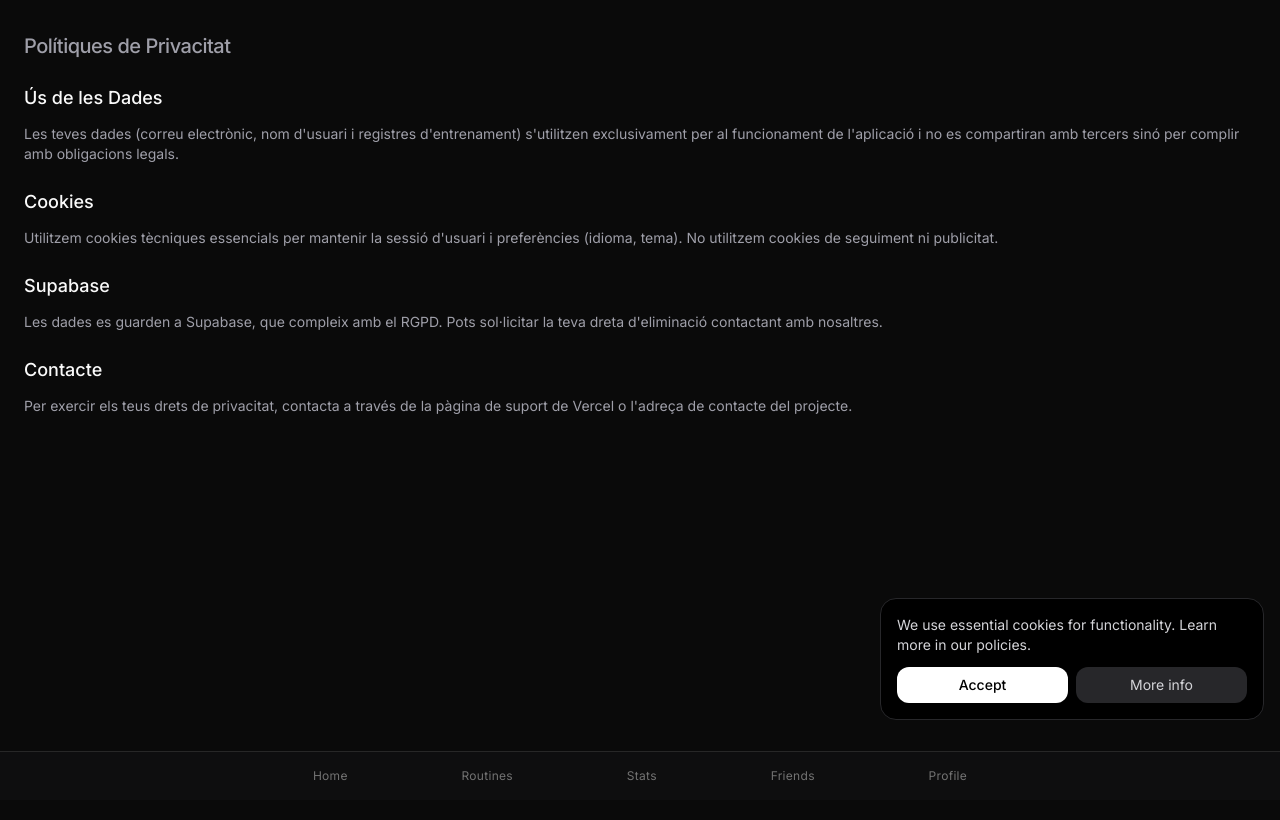
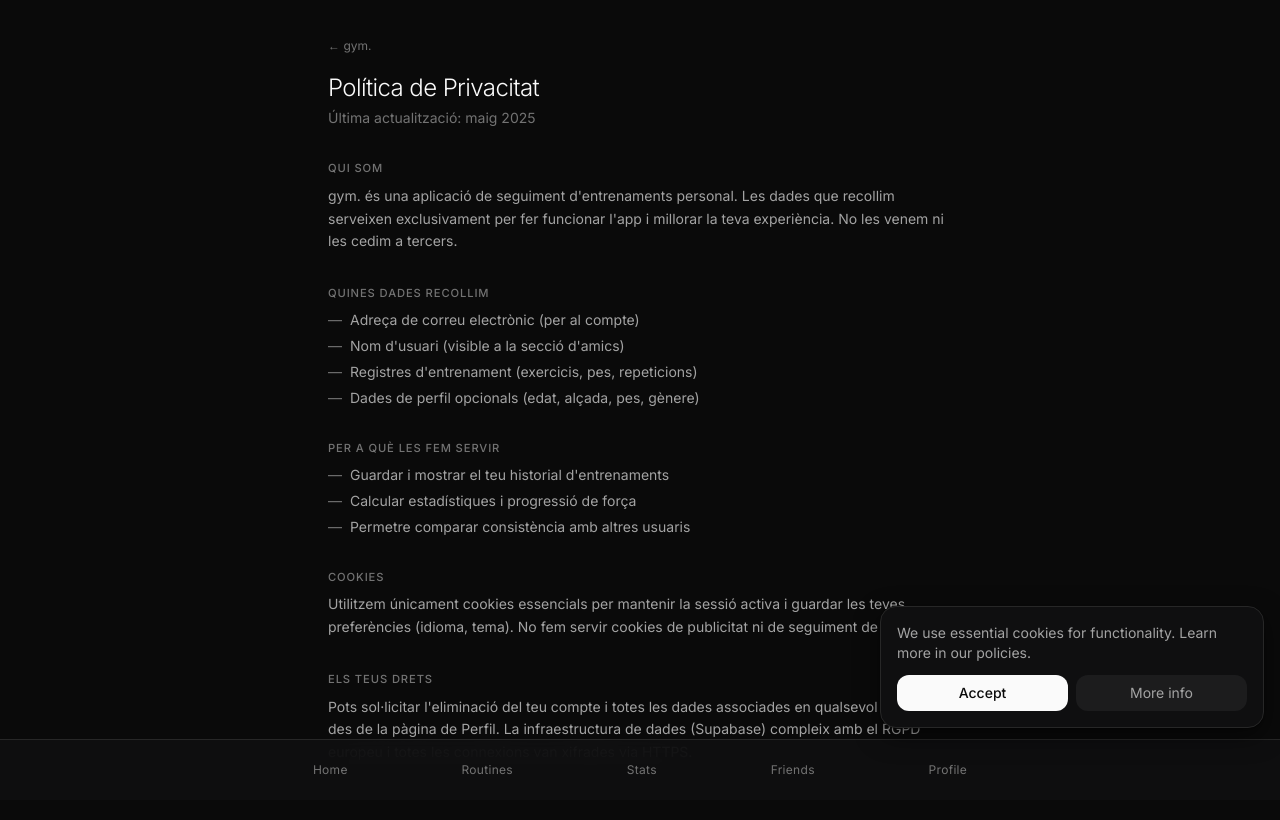
Before and after one commit to fisas-1/smartgym, a Next.js app: page /privacy in a window 1280 px wide. Shown: the top 820 px of the page. Built offline with nearby package versions, Linux system fonts and the light colour scheme; no server answers.

Commit message:
blablabla

```diff
--- a/app/components/CookiesBanner.tsx
+++ b/app/components/CookiesBanner.tsx
@@ -8,32 +8,43 @@ export default function CookiesBanner() {
   const { t } = useTranslation()
 
   useEffect(() => {
-    const accepted = localStorage.getItem('cookies_accepted')
+    const accepted = document.cookie.split(';').some(c => c.trim().startsWith('cookies_accepted='))
     if (!accepted) setShow(true)
   }, [])
 
   function acceptCookies() {
-    localStorage.setItem('cookies_accepted', 'true')
+    const maxAge = 60 * 60 * 24 * 365
+    document.cookie = `cookies_accepted=true; path=/; max-age=${maxAge}; SameSite=Strict`
     setShow(false)
   }
 
   if (!show) return null
 
   return (
-    <div className="fixed bottom-20 left-4 right-4 sm:left-auto sm:right-4 sm:max-w-sm bg-black/95 border border-zinc-800 rounded-2xl p-4 z-[60]">
-      <p className="text-zinc-300 text-sm mb-3">
-        {t('cookies.message') || 'Utilitzem cookies essentials per al funcionament. Més informació a les polítiques.'}
+    <div
+      className="fixed left-4 right-4 sm:left-auto sm:right-4 sm:max-w-sm rounded-2xl p-4 z-[60]"
+      style={{
+        bottom: 'calc(4.5rem + env(safe-area-inset-bottom))',
+        backgroundColor: 'var(--card)',
+        border: '1px solid var(--border)',
+        boxShadow: 'var(--shadow-soft)',
+      }}
+    >
+      <p className="text-sm mb-3" style={{ color: 'var(--color-text-secondary)' }}>
+        {t('cookies.message') || 'Utilitzem cookies essencials per al funcionament de l\'app.'}
       </p>
       <div className="flex gap-2">
         <button
           onClick={acceptCookies}
-          className="flex-1 py-2 rounded-xl bg-white text-black text-sm font-medium"
+          className="flex-1 py-2 rounded-xl text-sm font-medium transition-opacity hover:opacity-90"
+          style={{ backgroundColor: 'var(--color-text-primary)', color: 'var(--color-bg-primary)' }}
         >
           {t('cookies.accept') || 'Acceptar'}
         </button>
         <a
           href="/privacy"
-          className="flex-1 py-2 rounded-xl bg-zinc-800 text-zinc-300 text-sm text-center"
+          className="flex-1 py-2 rounded-xl text-sm text-center transition-colors hover:bg-[var(--surface-hover)]"
+          style={{ backgroundColor: 'var(--surface-strong)', color: 'var(--color-text-secondary)' }}
         >
           {t('cookies.more') || 'Més info'}
         </a>
--- a/app/components/Navigation.tsx
+++ b/app/components/Navigation.tsx
@@ -31,7 +31,7 @@ export default function Navigation() {
             <Link
               key={item.href}
               href={item.href}
-              className={`text-xs tracking-wide px-3 py-2 rounded-full whitespace-nowrap transition-colors ${
+              className={`text-xs tracking-wide px-3 py-2 min-h-[44px] flex items-center rounded-full whitespace-nowrap transition-colors ${
                 active
                   ? 'text-[var(--color-text-primary)] bg-[var(--surface-strong)]'
                   : 'text-[var(--color-text-tertiary)] hover:text-[var(--color-text-primary)]'
--- a/app/components/RestTimer.tsx
+++ b/app/components/RestTimer.tsx
@@ -62,7 +62,7 @@ export default function RestTimer({ defaultSeconds = 90 }: Props) {
 
   if (!running && remaining === 0) {
     return (
-      <div className="fixed bottom-24 left-1/2 -translate-x-1/2 z-40 flex gap-1 backdrop-blur-md rounded-full px-2 py-1.5 fade-in" style={surfaceStyle}>
+      <div className="fixed bottom-[calc(4.5rem+env(safe-area-inset-bottom))] left-1/2 -translate-x-1/2 z-40 flex gap-1 backdrop-blur-md rounded-full px-2 py-1.5 fade-in" style={surfaceStyle}>
         {PRESETS.map(p => (
           <button
             key={p}
@@ -78,7 +78,7 @@ export default function RestTimer({ defaultSeconds = 90 }: Props) {
   }
 
   return (
-    <div className="fixed bottom-24 left-1/2 -translate-x-1/2 z-40 backdrop-blur-md rounded-2xl px-4 py-3 min-w-[220px] fade-in" style={surfaceStyle}>
+    <div className="fixed bottom-[calc(4.5rem+env(safe-area-inset-bottom))] left-1/2 -translate-x-1/2 z-40 backdrop-blur-md rounded-2xl px-4 py-3 min-w-[220px] fade-in" style={surfaceStyle}>
       <div className="flex items-center justify-between gap-3">
         <div>
           <p className="text-[10px] uppercase tracking-wider text-[var(--color-text-tertiary)]">{t('timer.rest')}</p>
--- a/app/contexts/AuthContext.tsx
+++ b/app/contexts/AuthContext.tsx
@@ -46,12 +46,13 @@ export function AuthProvider({ children }: { children: React.ReactNode }) {
   }
 
   async function signUp(email: string, password: string, username: string) {
+    const origin = typeof window !== 'undefined' ? window.location.origin : process.env.NEXT_PUBLIC_SITE_URL ?? ''
     const { data, error } = await supabase.auth.signUp({
       email,
       password,
       options: {
         data: { username },
-        redirectTo: `${typeof window !== 'undefined' ? window.location.origin : process.env.NEXT_PUBLIC_SITE_URL || 'https://tu-dominio.vercel.app'}/auth/callback`,
+        redirectTo: `${origin}/auth/callback`,
       } as any,
     })
     if (error) return { error: error.message }
@@ -74,8 +75,9 @@ export function AuthProvider({ children }: { children: React.ReactNode }) {
   }
 
   async function resetPassword(email: string) {
+    const origin = typeof window !== 'undefined' ? window.location.origin : process.env.NEXT_PUBLIC_SITE_URL ?? ''
     const { error } = await supabase.auth.resetPasswordForEmail(email, {
-      redirectTo: `${typeof window !== 'undefined' ? window.location.origin : process.env.NEXT_PUBLIC_SITE_URL || 'https://tu-dominio.vercel.app'}/auth/callback`,
+      redirectTo: `${origin}/auth/callback`,
     } as any);
     if (error) return { error: error.message }
     return {}
--- a/app/layout.tsx
+++ b/app/layout.tsx
@@ -9,7 +9,8 @@ const inter = Inter({ subsets: ["latin"] });
 
 export const metadata: Metadata = {
   title: "gym.",
-  description: "Track your training",
+  description: "Seguiment d'entrenaments personal",
+  manifest: "/manifest.json",
 };
 
 export default function RootLayout({
@@ -19,6 +20,15 @@ export default function RootLayout({
 }>) {
   return (
     <html lang="ca" suppressHydrationWarning>
+      <head>
+        <link rel="manifest" href="/manifest.json" />
+        <meta name="mobile-web-app-capable" content="yes" />
+        <meta name="apple-mobile-web-app-capable" content="yes" />
+        <meta name="apple-mobile-web-app-status-bar-style" content="black-translucent" />
+        <meta name="apple-mobile-web-app-title" content="gym." />
+        <meta name="theme-color" content="#ffffff" media="(prefers-color-scheme: light)" />
+        <meta name="theme-color" content="#0a0a0a" media="(prefers-color-scheme: dark)" />
+      </head>
       <body className={`${inter.className} antialiased bg-[var(--background)] text-[var(--foreground)]`}>
         <Providers>
           <CookiesBanner />
--- a/app/page.tsx
+++ b/app/page.tsx
@@ -75,9 +75,12 @@ export default function HomePage() {
   }, [weight, reps, unit])
 
   useEffect(() => { loadSavedSets() }, [user])
-    useEffect(() => {
+  useEffect(() => {
+    const id = setTimeout(() => {
       if (exercise) analyzeOverload(exercise, t, format, unit).then(setSuggestion)
-    }, [exercise, t, format, unit])
+    }, 400)
+    return () => clearTimeout(id)
+  }, [exercise, t, format, unit])
 
     const getDisplayExercises = () => [...DEFAULT_EXERCISES, ...customExercises]
 
@@ -215,15 +218,31 @@ export default function HomePage() {
     if (!user) {
       return (
         <div className="min-h-screen bg-[var(--color-bg-primary)] text-[var(--color-text-primary)] flex items-center justify-center px-6">
-          <div className="text-center space-y-6 max-w-sm w-full">
-            <h1 className="text-4xl font-light tracking-tight">gym.</h1>
-            <p className="text-[var(--color-text-tertiary)] text-sm">{t('home.welcome')}</p>
-            <div className="flex flex-col sm:flex-row gap-3">
-              <a href="/login" className="flex-1 py-4 px-6 rounded-2xl font-medium border border-[var(--border)] text-[var(--color-text-primary)] hover:bg-[var(--surface-strong)] transition-colors">
+          <div className="max-w-sm w-full space-y-8">
+            <div className="text-center space-y-3">
+              <h1 className="text-4xl font-light tracking-tight">gym.</h1>
+              <p className="text-[var(--color-text-secondary)] text-sm leading-relaxed">{t('home.welcome')}</p>
+            </div>
+
+            <div className="card-surface divide-y divide-[var(--border)]">
+              {[
+                { icon: '📈', label: t('home.featureProgress') || 'Registra el teu 1RM i progressió' },
+                { icon: '📋', label: t('home.featureRoutines') || 'Crea i segueix les teves rutines' },
+                { icon: '🏆', label: t('home.featureFriends') || 'Compara consistència amb amics' },
+              ].map(({ icon, label }) => (
+                <div key={label} className="flex items-center gap-3 px-4 py-3">
+                  <span className="text-lg w-7 text-center flex-shrink-0">{icon}</span>
+                  <span className="text-sm text-[var(--color-text-secondary)]">{label}</span>
+                </div>
+              ))}
+            </div>
+
+            <div className="flex flex-col gap-3">
+              <a href="/login" className="w-full py-4 px-6 rounded-2xl font-medium text-center bg-[var(--color-text-primary)] text-[var(--color-bg-primary)] hover:opacity-90 transition-opacity">
+                {t('common.register')}
+              </a>
+              <a href="/login" className="w-full py-4 px-6 rounded-2xl font-medium text-center border border-[var(--border)] text-[var(--color-text-primary)] hover:bg-[var(--surface-strong)] transition-colors">
                 {t('common.login')}
-              </a>
-              <a href="/login" className="flex-1 py-4 px-6 rounded-2xl font-medium bg-[var(--color-text-primary)] text-[var(--color-bg-primary)] hover:opacity-90 transition-opacity">
-                {t('common.register')}
               </a>
             </div>
           </div>
--- a/app/privacy/page.tsx
+++ b/app/privacy/page.tsx
@@ -1,50 +1,64 @@
-import { Metadata } from 'next'
+import Link from 'next/link'
+import type { Metadata } from 'next'
 
 export const metadata: Metadata = {
-  title: 'Polítiques de Privacitat - gym.',
-  description: 'Polítiques de privacitat i ús de cookies',
+  title: 'Privacitat — gym.',
+  description: 'Política de privacitat i ús de cookies',
 }
 
 export default function PrivacyPage() {
   return (
     <div className="min-h-screen bg-[var(--color-bg-primary)] text-[var(--color-text-primary)]">
-      <div className="px-6 pt-8 pb-6">
-        <h1 className="text-xl font-medium tracking-tight text-zinc-400">Polítiques de Privacitat</h1>
-      </div>
+      <div className="px-6 pt-8 pb-24 max-w-2xl mx-auto space-y-8">
 
-      <div className="px-6 space-y-6 pb-20">
-        <section className="space-y-3">
-          <h2 className="text-lg font-medium">Ús de les Dades</h2>
-          <p className="text-zinc-400 text-sm">
-            Les teves dades (correu electrònic, nom d'usuari i registres d'entrenament)
-            s'utilitzen exclusivament per al funcionament de l'aplicació i no es compartiran
-            amb tercers sinó per complir amb obligacions legals.
+        <div>
+          <Link href="/" className="text-xs text-[var(--color-text-tertiary)] hover:text-[var(--color-text-primary)] transition-colors">
+            ← gym.
+          </Link>
+          <h1 className="mt-4 text-2xl font-light tracking-tight">Política de Privacitat</h1>
+          <p className="mt-1 text-sm text-[var(--color-text-tertiary)]">Última actualització: maig 2025</p>
+        </div>
+
+        <section className="space-y-2">
+          <h2 className="section-label">Qui som</h2>
+          <p className="text-sm text-[var(--color-text-secondary)] leading-relaxed">
+            gym. és una aplicació de seguiment d'entrenaments personal. Les dades que recollim serveixen exclusivament per fer funcionar l'app i millorar la teva experiència. No les venem ni les cedim a tercers.
           </p>
         </section>
 
-        <section className="space-y-3">
-          <h2 className="text-lg font-medium">Cookies</h2>
-          <p className="text-zinc-400 text-sm">
-            Utilitzem cookies tècniques essencials per mantenir la sessió d'usuari
-            i preferències (idioma, tema). No utilitzem cookies de seguiment ni publicitat.
+        <section className="space-y-2">
+          <h2 className="section-label">Quines dades recollim</h2>
+          <ul className="space-y-1.5 text-sm text-[var(--color-text-secondary)]">
+            <li className="flex gap-2"><span className="text-[var(--color-text-tertiary)]">—</span>Adreça de correu electrònic (per al compte)</li>
+            <li className="flex gap-2"><span className="text-[var(--color-text-tertiary)]">—</span>Nom d'usuari (visible a la secció d'amics)</li>
+            <li className="flex gap-2"><span className="text-[var(--color-text-tertiary)]">—</span>Registres d'entrenament (exercicis, pes, repeticions)</li>
+            <li className="flex gap-2"><span className="text-[var(--color-text-tertiary)]">—</span>Dades de perfil opcionals (edat, alçada, pes, gènere)</li>
+          </ul>
+        </section>
+
+        <section className="space-y-2">
+          <h2 className="section-label">Per a què les fem servir</h2>
+          <ul className="space-y-1.5 text-sm text-[var(--color-text-secondary)]">
+            <li className="flex gap-2"><span className="text-[var(--color-text-tertiary)]">—</span>Guardar i mostrar el teu historial d'entrenaments</li>
+            <li className="flex gap-2"><span className="text-[var(--color-text-tertiary)]">—</span>Calcular estadístiques i progressió de força</li>
+            <li className="flex gap-2"><span className="text-[var(--color-text-tertiary)]">—</span>Permetre comparar consistència amb altres usuaris</li>
+          </ul>
+        </section>
+
+        <section className="space-y-2">
+          <h2 className="section-label">Cookies</h2>
+          <p className="text-sm text-[var(--color-text-secondary)] leading-relaxed">
+            Utilitzem únicament cookies essencials per mantenir la sessió activa i guardar les teves preferències (idioma, tema). No fem servir cookies de publicitat ni de seguiment de tercers.
           </p>
         </section>
 
-        <section className="space-y-3">
-          <h2 className="text-lg font-medium">Supabase</h2>
-          <p className="text-zinc-400 text-sm">
-            Les dades es guarden a Supabase, que compleix amb el RGPD.
-            Pots sol·licitar la teva dreta d'eliminació contactant amb nosaltres.
+        <section className="space-y-2">
+          <h2 className="section-label">Els teus drets</h2>
+          <p className="text-sm text-[var(--color-text-secondary)] leading-relaxed">
+            Pots sol·licitar l'eliminació del teu compte i totes les dades associades en qualsevol moment des de la pàgina de Perfil. La infraestructura de dades (Supabase) compleix amb el RGPD europeu i totes les connexions van xifrades via HTTPS.
           </p>
         </section>
 
-        <section className="space-y-3">
-          <h2 className="text-lg font-medium">Contacte</h2>
-          <p className="text-zinc-400 text-sm">
-            Per exercir els teus drets de privacitat, contacta a través de la pàgina
-            de suport de Vercel o l'adreça de contacte del projecte.
-          </p>
-        </section>
       </div>
     </div>
   )
--- a/middleware.ts
+++ b/middleware.ts
@@ -7,9 +7,11 @@ export function middleware(request: NextRequest) {
   response.headers.set('X-Content-Type-Options', 'nosniff')
   response.headers.set('X-Frame-Options', 'DENY')
   response.headers.set('Referrer-Policy', 'strict-origin-when-cross-origin')
+  response.headers.set('Strict-Transport-Security', 'max-age=31536000; includeSubDomains')
+  response.headers.set('Permissions-Policy', 'camera=(), microphone=(), geolocation=()')
   response.headers.set(
     'Content-Security-Policy',
-    "default-src 'self'; script-src 'self' 'unsafe-inline' 'unsafe-eval' https:; style-src 'self' 'unsafe-inline' https:; img-src 'self' data: https:; font-src 'self' https:; connect-src 'self' https://*.supabase.co https://*.supabase.in https://*.supabase.net wss://*.supabase.co;"
+    "default-src 'self'; script-src 'self' 'unsafe-inline' https:; style-src 'self' 'unsafe-inline' https:; img-src 'self' data: https:; font-src 'self' https:; connect-src 'self' https://*.supabase.co https://*.supabase.in https://*.supabase.net wss://*.supabase.co;"
   )
 
   return response
```
Also changed, not shown: app/login/page.tsx (+4 -100 lines), .claude/settings.local.json, public/manifest.json (added).
